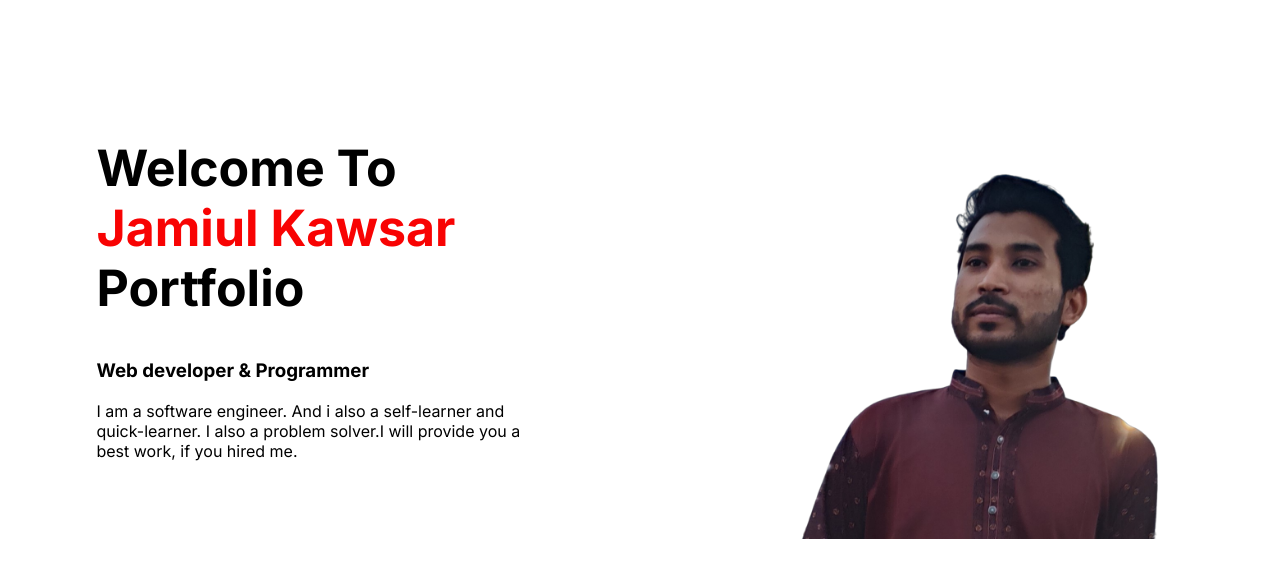
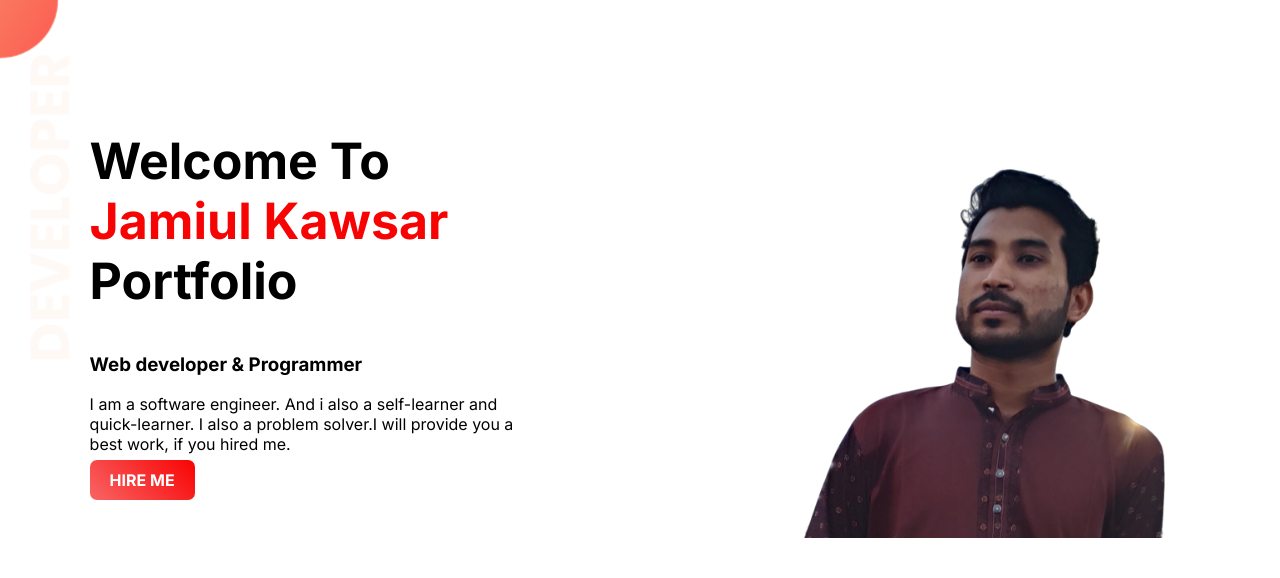
Before and after one commit to Jamiul-kawsar/Web_portfolio, a plain HTML site: page index.html in a window 1280 px wide. Drawn offline with Linux system fonts and the light colour scheme.

Commit message:
bkgrd and button design

```diff
--- a/index.html
+++ b/index.html
@@ -10,11 +10,12 @@
     <link rel="stylesheet" href="style.css">
 </head>
 <body>
-    <section>
+    <section class="top-banner">
         <div class="half-width">
             <h1>Welcome To <br> <span class="name_highlight">Jamiul Kawsar</span> Portfolio</h1>
             <h3>Web developer & Programmer</h3>
             <p>I am a software engineer. And i also a self-learner and quick-learner. I also a problem solver.I will provide you a best work, if you hired me.</p>
+            <a class="link-button" target="_blank" href="https://www.linkedin.com/in/jamiul-kawsar-4337a2197/">HIRE ME</a>
         </div>
         <div class="half-width">
             <img src="images/jamiul.png" alt="">
--- a/style.css
+++ b/style.css
@@ -1,11 +1,15 @@
 body{
+    margin: 0;
     font-family: 'Inter', sans-serif;
+}
+:root{
+    --primaryColor: rgb(248, 3, 3);
 }
 h1{
     font-size: 50px;
 }
 .name_highlight{
-    color: rgb(248, 3, 3);
+    color: var(--primaryColor);
 }
 
 .half-width{
@@ -18,3 +22,20 @@ h1{
 .half-width img{
     width: 100%;
 }
+.top-banner{
+    background-image: url(images/top-banner.png);
+    background-repeat: no-repeat;
+}
+
+section{
+    height: 500px;
+}
+
+.link-button{
+    text-decoration: none;
+    background-image: linear-gradient(45deg, rgb(249, 101, 101), var(--primaryColor));
+    padding: 10px 20px;
+    color: white;
+    border-radius: 7px;
+    font-weight: 700;
+}
```
